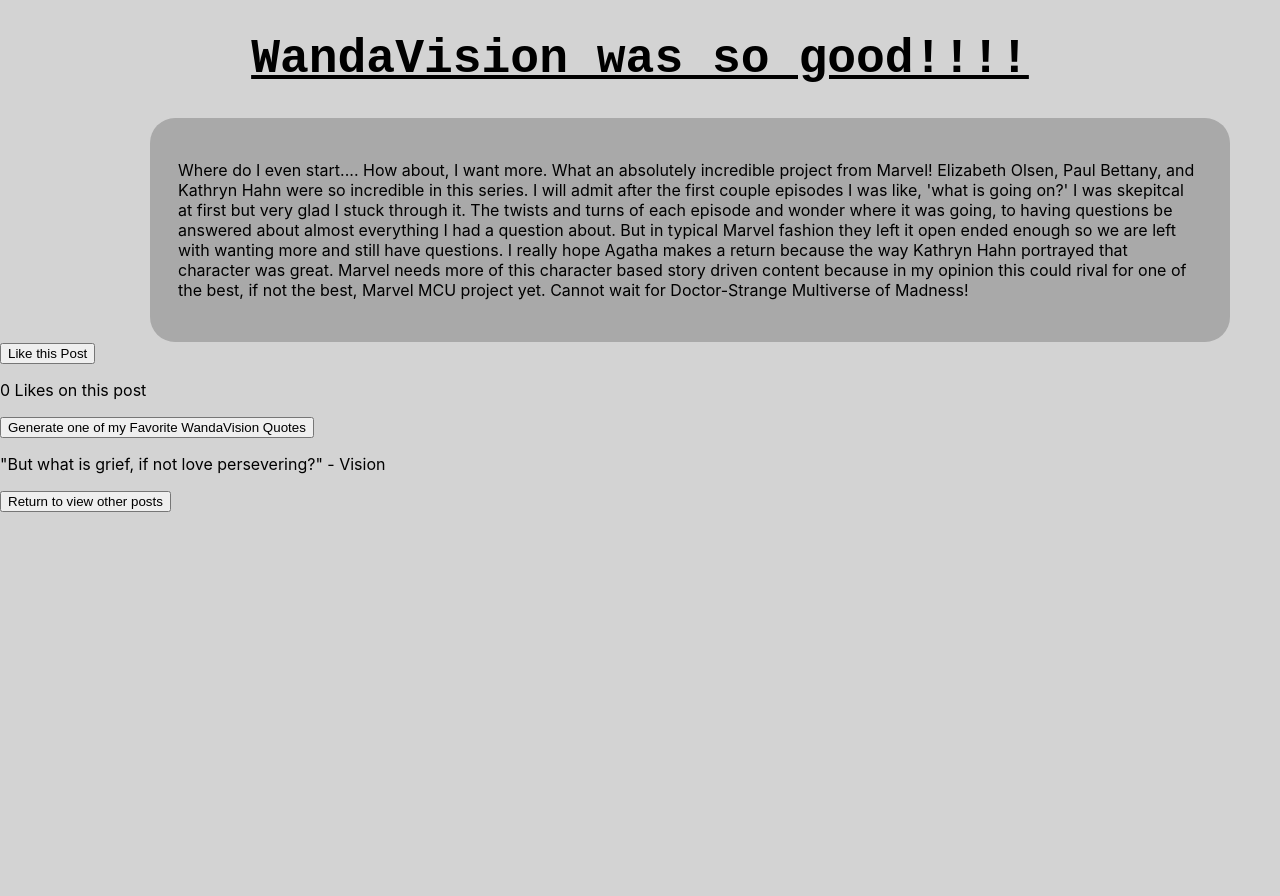
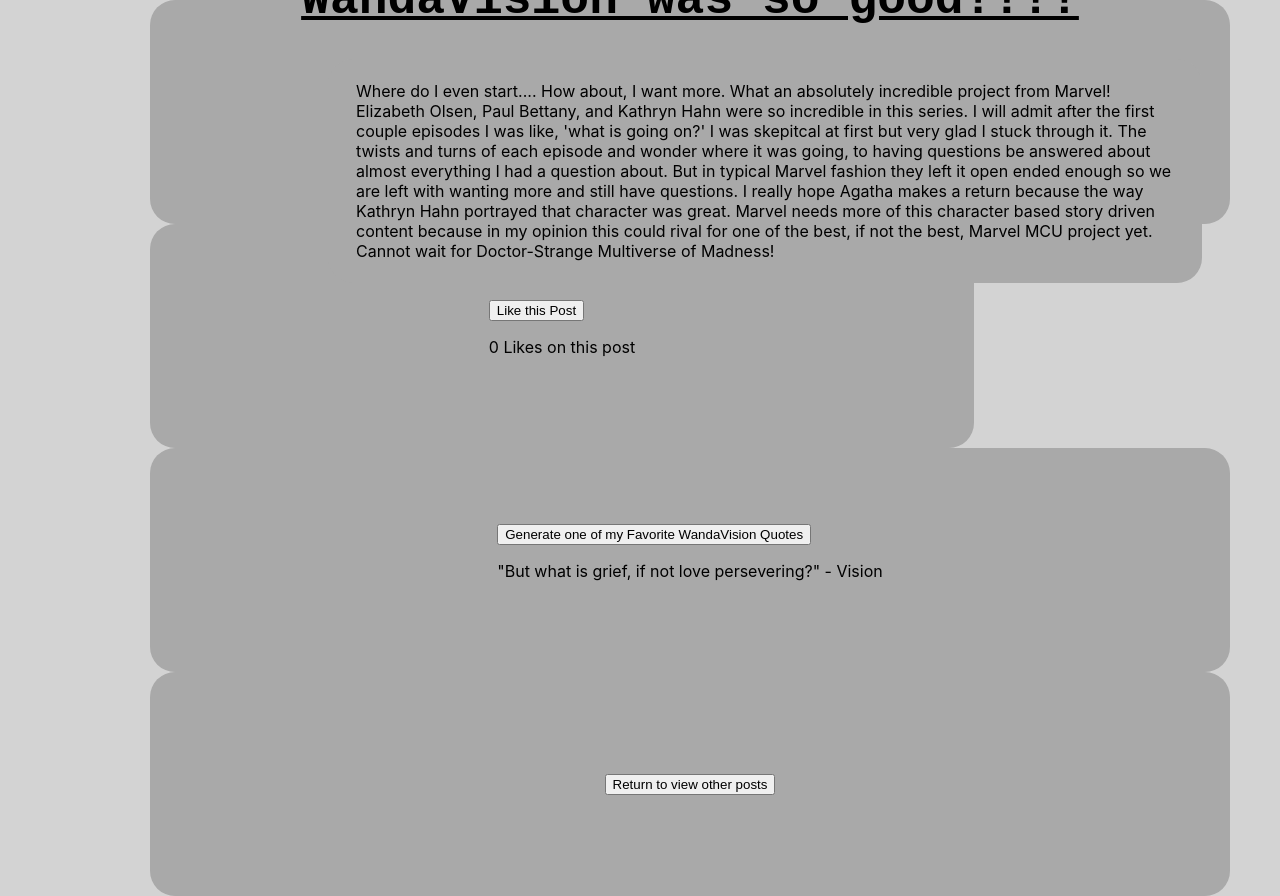
Before and after one commit to kroogucf/posts-app, a React (Create React App) app in the folder portfolio-1/: page / in a window 1280 px wide. Both pictures are taken after a click on the button "WandaVision Post". Before the commit the page ends 800 px from the top, so only its background shows below. Built offline with nearby package versions, Linux system fonts and the light colour scheme.

Commit message:
March 7, 2021 10:26 PM

```diff
--- a/portfolio-1/src/App.js
+++ b/portfolio-1/src/App.js
@@ -34,20 +34,20 @@
     return (
       <div>
 
-        <div>
+        <div class="postbuttons">
           < WandaVisionPost/>
         </div>
 
 
-        <div>
+        <div class="likebuttons">
           < LikeCounter/>
         </div>
 
-        <div>
+        <div class="postbuttons">
           < WandaQuotes/>
         </div>
 
-        <div>
+        <div class="postbuttons">
           <button onClick={()=>{this.SetScreen("NONE")}}>Return to view other posts</button>
         </div>
       </div>
--- a/portfolio-1/src/index.css
+++ b/portfolio-1/src/index.css
@@ -32,6 +32,18 @@
   margin-left: 150px;
 }
 
+.likebuttons {
+  display: flex;
+  justify-content: center;
+  align-items: center;
+  height: 200px;
+  background-color: darkgrey;
+  border-radius: 25px;
+  padding: 12px 28px;
+  max-width: 60vw;
+  margin-left: 150px;
+}
+
 .wandabutton {
   font-size: 24px;
 }
```
